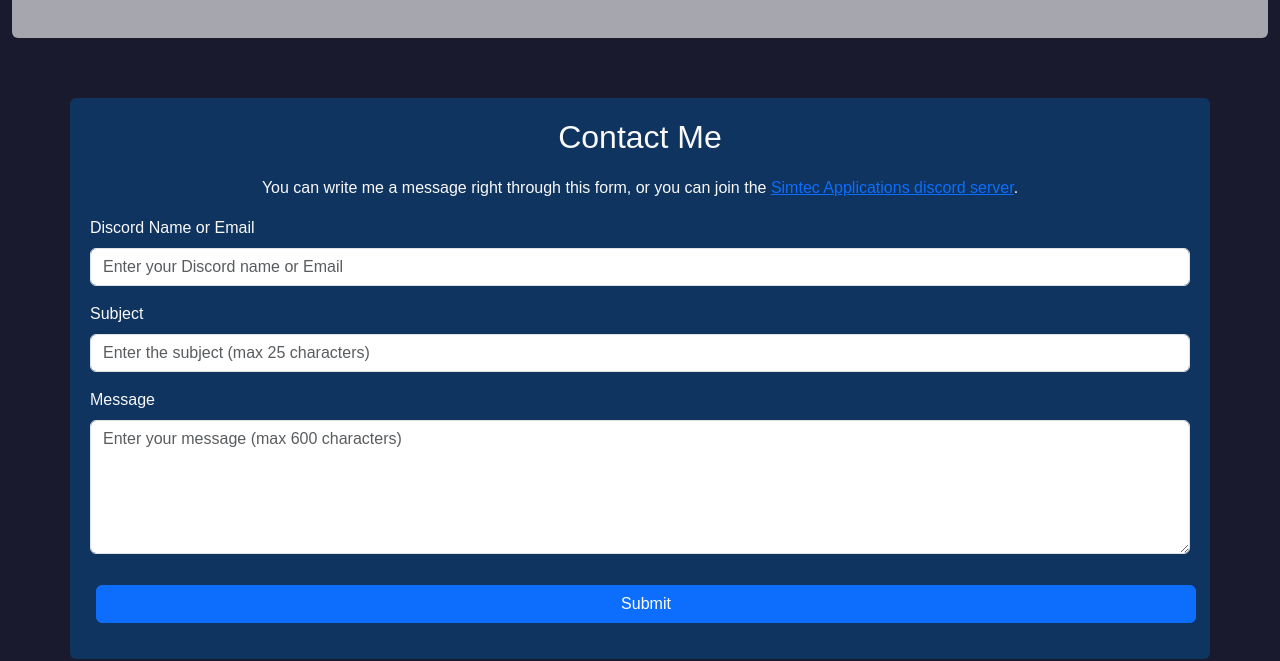
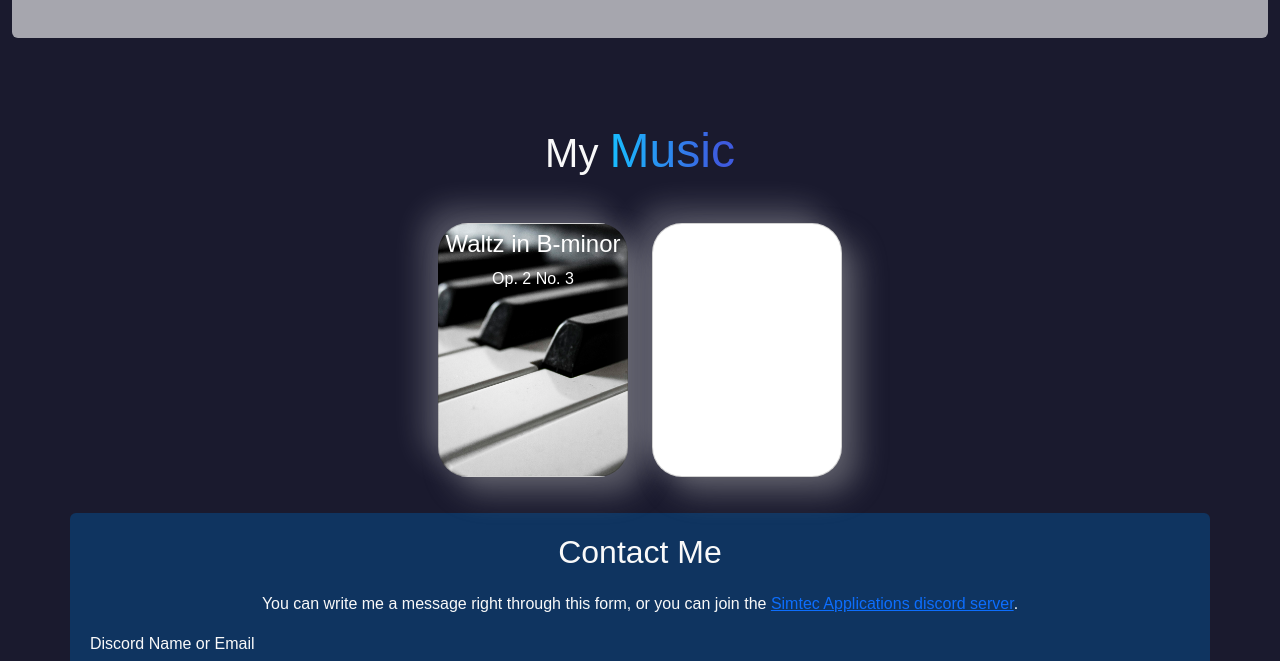
Before and after one commit to IssueCy/portfolio, a plain HTML site: page index.html in a window 1280 px wide. Shown: the part 1224-1885 px from the top of the page. Drawn offline with nearby package versions, Linux system fonts and the light colour scheme; a web font is replaced by a local one.

Commit message:
added music section, scroll, removed russian language switch

```diff
--- a/css/indexStyles.css
+++ b/css/indexStyles.css
@@ -144,6 +144,51 @@ body {
     -webkit-background-clip: text;
     -webkit-text-fill-color: transparent;
 }
+
+.music-section {
+    margin: 24px;
+    text-align: center;
+    display: flex;
+    flex-direction: column;
+    justify-content: center;
+    align-items: center;
+}
+
+.music-card-section {
+    display: flex;
+    flex-direction: row;
+    flex-wrap: wrap;
+    justify-content: center;
+}
+
+.music-section h1 label {
+    font-size: 3rem;
+    background: #2b89e2;
+    background: linear-gradient(to right, #18beff 0%, #3e5bdf 88%);
+    background-clip: text;
+    -webkit-background-clip: text;
+    -webkit-text-fill-color: transparent;
+}
+
+.card {
+    width: 190px;
+    height: 254px;
+    margin: 12px;
+    padding: 6px;
+    border-radius: 30px;
+    box-shadow: 15px 15px 30px #bebebe69, -15px -15px 30px #ffffff3d;
+}
+
+#card1 {
+    background-image: url("/assets/piano.jpeg");
+    background-size: cover;
+    background-position: center;
+    background-repeat: no-repeat;
+    color: white;
+}
+
+
+/* -               -*/
 
 @keyframes slide {
     from {
--- a/index.html
+++ b/index.html
@@ -21,7 +21,7 @@
 
 </head>
 
-<body>
+<body data-bs-spy="scroll" data-bs-target="#navbar-example" data-bs-offset="50" tabindex="0">
 
   <div class="hero-section">
     <div class="language_header">
@@ -47,7 +47,10 @@
           <h1 class="headline"><span style="color: rgba(7, 208, 208, 0.8);">Hello</span> there!</h1>
         </div>
       </div>
-      <p>I'm a <span style="color: rgb(47, 255, 0);">Web</span> developer, I play the <span style="color: rgb(47, 255, 0);">piano</span> and the <span style="color: rgb(47, 255, 0);">guitar</span> and I <span style="color: rgb(47, 255, 0);">compose</span> classical pieces!</p>
+      <p>I'm a <span style="color: rgb(47, 255, 0);">Web</span> developer, I play the <span
+          style="color: rgb(47, 255, 0);">piano</span> and the <span style="color: rgb(47, 255, 0);">guitar</span> and I
+        <span style="color: rgb(47, 255, 0);">compose</span> classical pieces!
+      </p>
       <br>
       <br>
       <div class="social-links-section">
@@ -58,9 +61,13 @@
       </div>
       <br>
       <br>
-      <a style="text-decoration: none;" href="products.html"><button style="background: #E94560;" class="bottone1">💻 See coding projects</button></a>
+      <a style="text-decoration: none;" href="products.html"><button style="background: #E94560;" class="bottone1">💻
+          See coding projects</button></a>
       <br>
-      <a style="text-decoration: none;" href="#"><button style="background: rgba(55, 140, 236, 0.89); color: white;" class="bottone1">🎹 Check out my music</button></a>
+      <button style="background: rgba(55, 140, 236, 0.89); color: white;" class="bottone1" onclick="window.scrollTo({
+        top: document.getElementById('musicSection').offsetTop - 100,
+        behavior: 'smooth'
+      });">🎹 Check out my music</button>
       <br>
     </div>
   </div>
@@ -69,7 +76,8 @@
     <img id="gif" src="assets/Coding workshop.gif" alt="gif" class="tech-illustration">
     <div class="right-text-section">
       I started learning <span style="color: yellow;">JavaScript</span> in early 2024 and since then, I created a <a
-        href="products.html" style="text-decoration: underline; color: rgba(87, 137, 255, 0.896);">list of projects</a> I'm keen on
+        href="products.html" style="text-decoration: underline; color: rgba(87, 137, 255, 0.896);">list of projects</a>
+      I'm keen on
       presenting to <span style="font-weight: bold;">you</span>.
       <br><br>
       Feel free to look around this <span style="background-color: rgba(0, 255, 255, 0.281);">portfolio</span>,
@@ -124,6 +132,20 @@
 
   <br>
   <br>
+
+  <div id="musicSection" class="music-section">
+    <h1>My <label>Music</label></h1>
+    <br>
+    <div class="music-card-section">
+      <div id="card1" class="card">
+        <h4>Waltz in B-minor</h4>
+        <span>Op. 2 No. 3</span>
+      </div>
+      <div class="card">
+
+      </div>
+    </div>
+  </div>
 
   <div id="contactSection" class="contactSection container">
     <h2>Contact Me</h2>
```
Also changed, not shown: index-de.html (+6 -1 lines), assets/piano.jpeg (added). Lines whose indentation alone changed are shown as unchanged.
